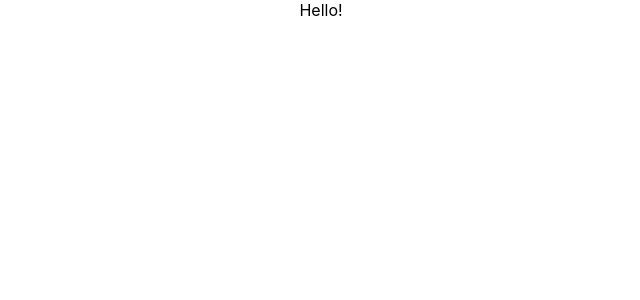
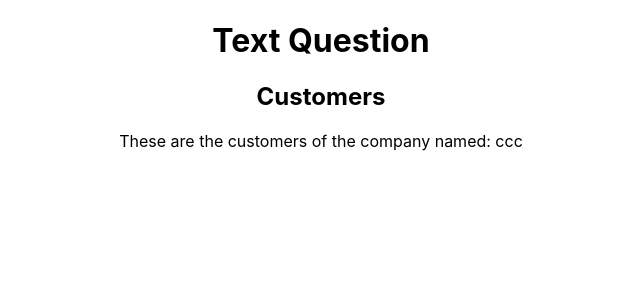
Before and after one commit to bekircbc/usecontext-reactvite, a React (Vite) app: page / in a window 1280 px wide. Shown: the top 300 px of the page, without its empty margins (319-959 px from the left). Built offline with nearby package versions, Linux system fonts and the light colour scheme.

Commit message:
added customers page

```diff
--- /dev/null
+++ b/components/Customers.jsx
@@ -0,0 +1,9 @@
+export const Customers = () => {
+  const companyName = "ccc";
+  return (
+    <>
+      <h2>Customers</h2>
+      <p>These are the customers of the company named: {companyName}</p>
+    </>
+  );
+};
--- a/src/App.jsx
+++ b/src/App.jsx
@@ -1,7 +1,13 @@
 import "./App.scss";
+import { Customers } from "../components/Customers";
 
 function App() {
-  return <div className="App">Hello!</div>;
+  return (
+    <div className="App">
+      <h1>Text Question</h1>
+      <Customers />
+    </div>
+  );
 }
 
 export default App;
```
